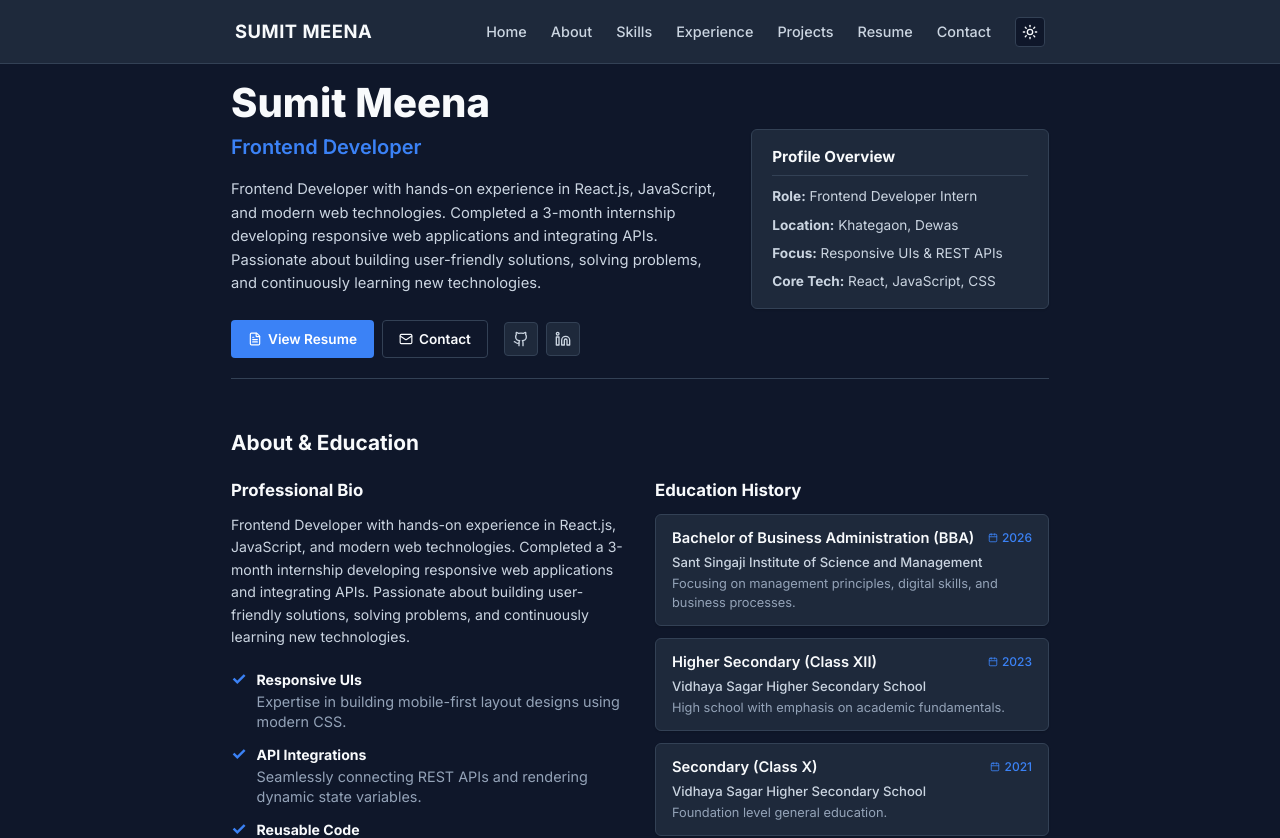
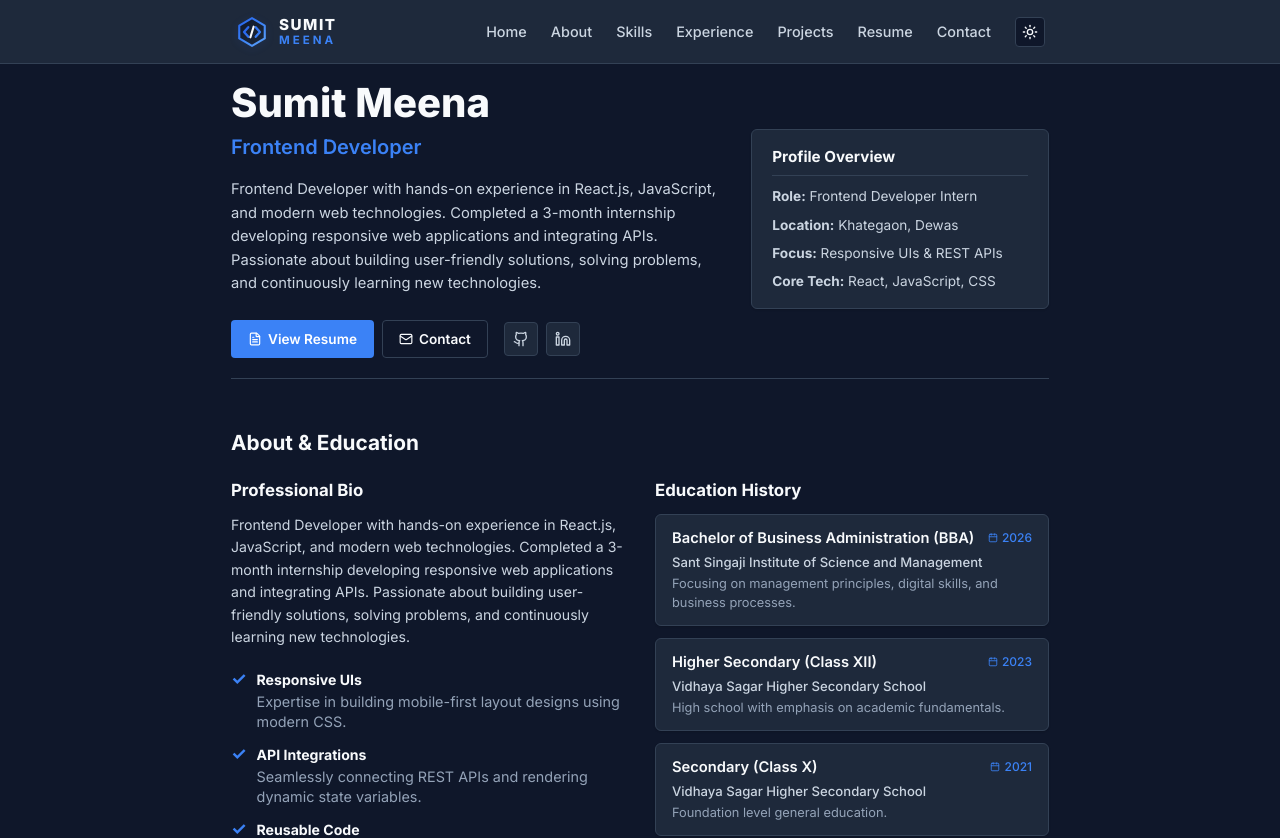
Before and after one commit to sumitmeena4562/my-portfolio, a React (Vite) app: page / in a window 1280 px wide. Shown: the top 838 px of the page. Built offline with nearby package versions, Linux system fonts and the light colour scheme.

Commit message:
feat: design and implement premium SVG developer logo in navbar

```diff
--- /dev/null
+++ b/src/components/Logo.jsx
@@ -0,0 +1,108 @@
+import React from 'react';
+
+const Logo = () => {
+  return (
+    <div style={{
+      display: 'flex',
+      alignItems: 'center',
+      gap: '10px',
+      textDecoration: 'none',
+      userSelect: 'none',
+    }}>
+      {/* Dynamic SVG Icon */}
+      <svg
+        width="34"
+        height="34"
+        viewBox="0 0 32 32"
+        fill="none"
+        xmlns="http://www.w3.org/2000/svg"
+        style={{
+          filter: 'drop-shadow(0 2px 4px rgba(37, 99, 235, 0.1))',
+          transition: 'transform 0.3s ease',
+        }}
+        className="logo-svg"
+      >
+        {/* Outer Hexagon Shield with Gradient Border */}
+        <path
+          d="M16 3L28 10V22L16 29L4 22V10L16 3Z"
+          stroke="url(#shield-grad)"
+          strokeWidth="2"
+          strokeLinejoin="round"
+          fill="url(#bg-grad)"
+        />
+
+        {/* Left bracket < */}
+        <path
+          d="M12.5 11.5L8.5 16L12.5 20.5"
+          stroke="url(#accent-grad)"
+          strokeWidth="2.2"
+          strokeLinecap="round"
+          strokeLinejoin="round"
+        />
+
+        {/* Right bracket > */}
+        <path
+          d="M19.5 11.5L23.5 16L19.5 20.5"
+          stroke="url(#accent-grad)"
+          strokeWidth="2.2"
+          strokeLinecap="round"
+          strokeLinejoin="round"
+        />
+
+        {/* Modern Slash in center */}
+        <path
+          d="M17.5 11L14.5 21"
+          stroke="var(--text-primary)"
+          strokeWidth="2"
+          strokeLinecap="round"
+        />
+
+        <defs>
+          <linearGradient id="shield-grad" x1="4" y1="3" x2="28" y2="29" gradientUnits="userSpaceOnUse">
+            <stop offset="0%" stopColor="#2563eb" /> {/* Royal Blue */}
+            <stop offset="50%" stopColor="#3b82f6" />
+            <stop offset="100%" stopColor="#60a5fa" />
+          </linearGradient>
+
+          <linearGradient id="accent-grad" x1="8" y1="11" x2="24" y2="21" gradientUnits="userSpaceOnUse">
+            <stop offset="0%" stopColor="#2563eb" />
+            <stop offset="100%" stopColor="#3b82f6" />
+          </linearGradient>
+
+          <linearGradient id="bg-grad" x1="4" y1="3" x2="28" y2="29" gradientUnits="userSpaceOnUse">
+            <stop offset="0%" stopColor="var(--bg-primary)" stopOpacity="0.95" />
+            <stop offset="100%" stopColor="var(--bg-secondary)" stopOpacity="0.95" />
+          </linearGradient>
+        </defs>
+      </svg>
+
+      {/* Stylized Branding Text */}
+      <div style={{
+        display: 'flex',
+        flexDirection: 'column',
+        lineHeight: '1.15',
+      }}>
+        <span style={{
+          fontSize: '0.95rem',
+          fontWeight: '800',
+          color: 'var(--text-primary)',
+          letterSpacing: '1.5px',
+          textTransform: 'uppercase',
+        }}>
+          Sumit
+        </span>
+        <span style={{
+          fontSize: '0.72rem',
+          fontWeight: '700',
+          color: 'var(--primary)',
+          letterSpacing: '3px',
+          textTransform: 'uppercase',
+        }}>
+          Meena
+        </span>
+      </div>
+    </div>
+  );
+};
+
+export default Logo;
--- a/src/components/Navbar.jsx
+++ b/src/components/Navbar.jsx
@@ -1,5 +1,6 @@
 import React, { useState } from 'react';
 import { Sun, Moon, Menu, X } from 'lucide-react';
+import Logo from './Logo';
 
 const Navbar = ({ theme, toggleTheme }) => {
   const [isOpen, setIsOpen] = useState(false);
@@ -36,14 +37,13 @@ const Navbar = ({ theme, toggleTheme }) => {
         justifyContent: 'space-between',
         padding: '0 20px',
       }}>
-        {/* Brand */}
-        <a href="#home" style={{
-          fontSize: '1.15rem',
-          fontWeight: '700',
-          color: 'var(--text-primary)',
-          letterSpacing: '0.5px',
+        {/* Brand Logo */}
+        <a href="#home" className="nav-logo-link" style={{
+          textDecoration: 'none',
+          display: 'flex',
+          alignItems: 'center',
         }}>
-          SUMIT MEENA
+          <Logo />
         </a>
 
         {/* Desktop Links */}
@@ -158,8 +158,11 @@ const Navbar = ({ theme, toggleTheme }) => {
         </div>
       )}
 
-      {/* CSS style block for responsive menu */}
+      {/* CSS style block for responsive menu and logo hover */}
       <style>{`
+        .nav-logo-link:hover .logo-svg {
+          transform: scale(1.06) rotate(3deg);
+        }
         @media (max-width: 768px) {
           .desktop-menu {
             display: none !important; /* Hide the entire container instead of just ul */
```
